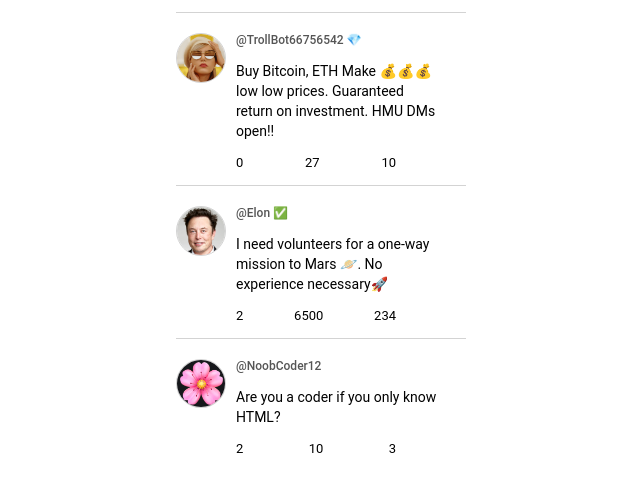
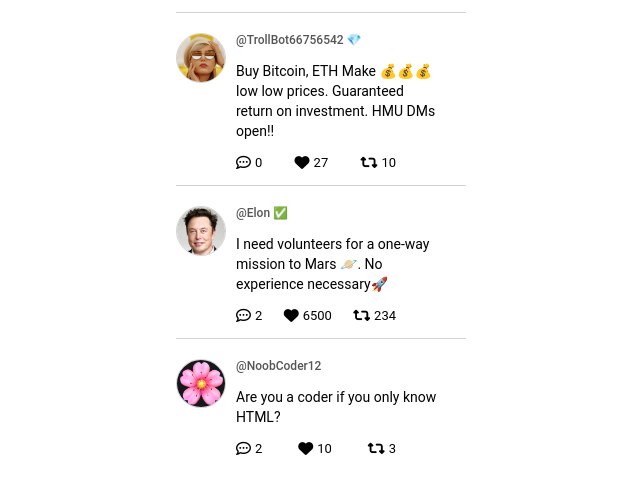
Before and after one commit to krasowski-alina/twimba, a plain HTML site: page index.html in a window 1280 px wide. Shown: the part 218-712 px from the top of the page, without its empty margins (319-959 px from the left). Drawn offline with Linux system fonts and the light colour scheme.

Commit message:
added styled icons

```diff
--- a/index.html
+++ b/index.html
@@ -6,6 +6,8 @@
     <meta name="viewport" content="width=device-width, initial-scale=1.0">
     <title>Document</title>
     <link rel="stylesheet" href="style.css">
+	<!-- Font-awesome -->
+	<link rel="stylesheet" href="https://cdnjs.cloudflare.com/ajax/libs/font-awesome/6.3.0/css/all.min.css" integrity="sha512-SzlrxWUlpfuzQ+pcUCosxcglQRNAq/DZjVsC0lE40xsADsfeQoEypE+enwcOiGjk/bSuGGKHEyjSoQ1zVisanQ==" crossorigin="anonymous" referrerpolicy="no-referrer" />
 </head>
 <body>
     <header>
--- a/index.js
+++ b/index.js
@@ -15,12 +15,15 @@ function getFeedHtml(){
                 <p class="tweet-text">${tweet.tweetText}</p>
                 <div class="tweet-details">
                     <span class="tweet-detail">
+                        <i class="fa-regular fa-comment-dots"></i>
                         ${tweet.replies.length}
                     </span>
                     <span class="tweet-detail">
+                        <i class="fa-solid fa-heart"></i>
                         ${tweet.likes}
                     </span>
                     <span class="tweet-detail">
+                        <i class="fa-solid fa-retweet"></i>
                         ${tweet.retweets}
                     </span>
                 </div>
```
